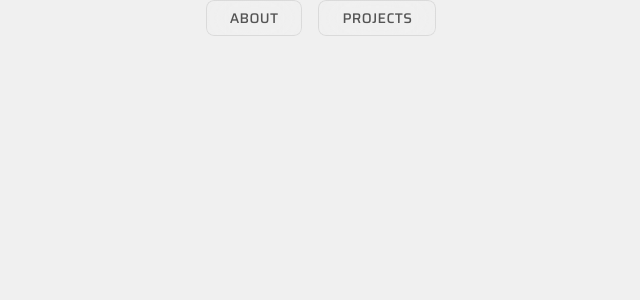
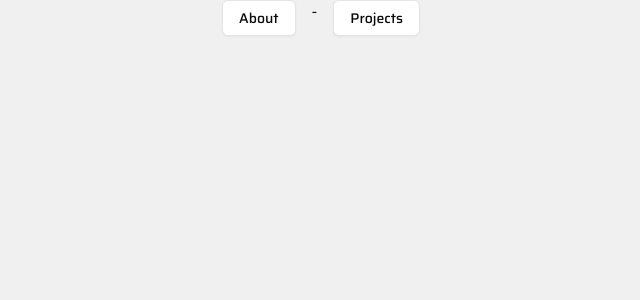
Before and after one commit to yusufkarakaya/yusufkarakaya-nextjs, a Next.js app: page /navbar in a window 1280 px wide. Shown: the top 300 px of the page, without its empty margins (319-959 px from the left). Built offline with nearby package versions, Linux system fonts and the light colour scheme.

Commit message:
updated nav button design

```diff
--- a/app/navbar/page.jsx
+++ b/app/navbar/page.jsx
@@ -1,15 +1,17 @@
 import React from 'react'
 import Link from 'next/link'
 import ShinyButton from '@/components/ui/shiny-button'
+import { Button } from '@/components/ui/button'
 
 const page = () => {
   return (
     <header className="flex justify-center gap-4 mb-8">
       <Link href="/">
-        <ShinyButton variant="outline">About</ShinyButton>
+        <Button variant="outline">About</Button>
       </Link>
+      -
       <Link href="/projects">
-        <ShinyButton variant="outline">Projects</ShinyButton>
+        <Button variant="outline">Projects</Button>
       </Link>
     </header>
   )
```
